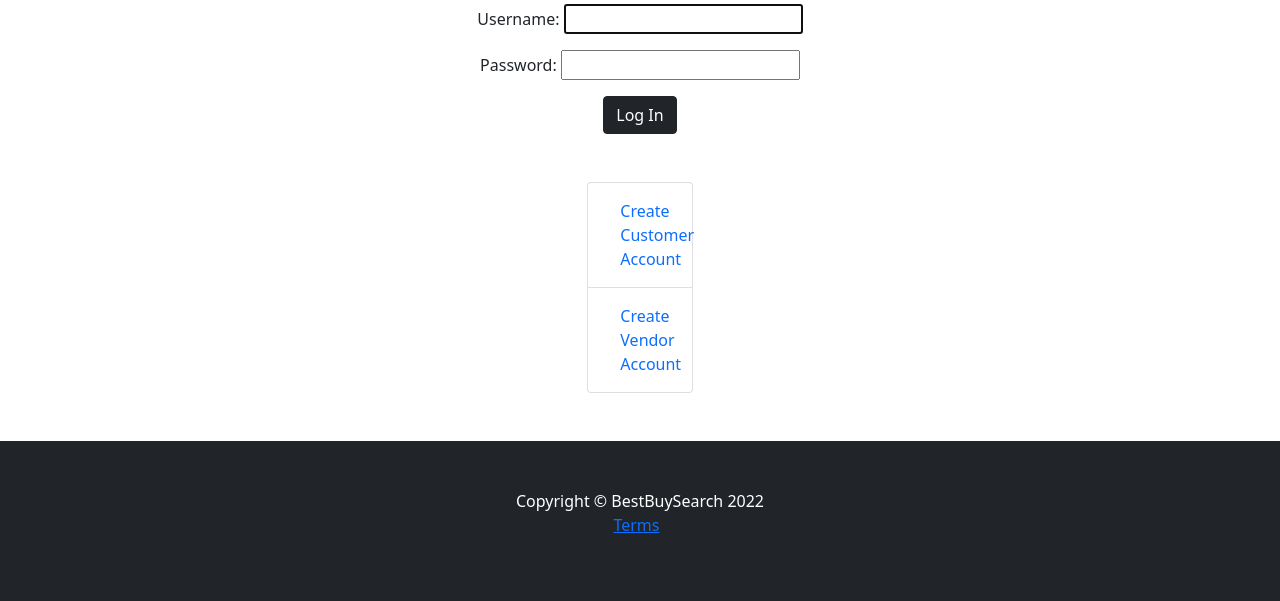
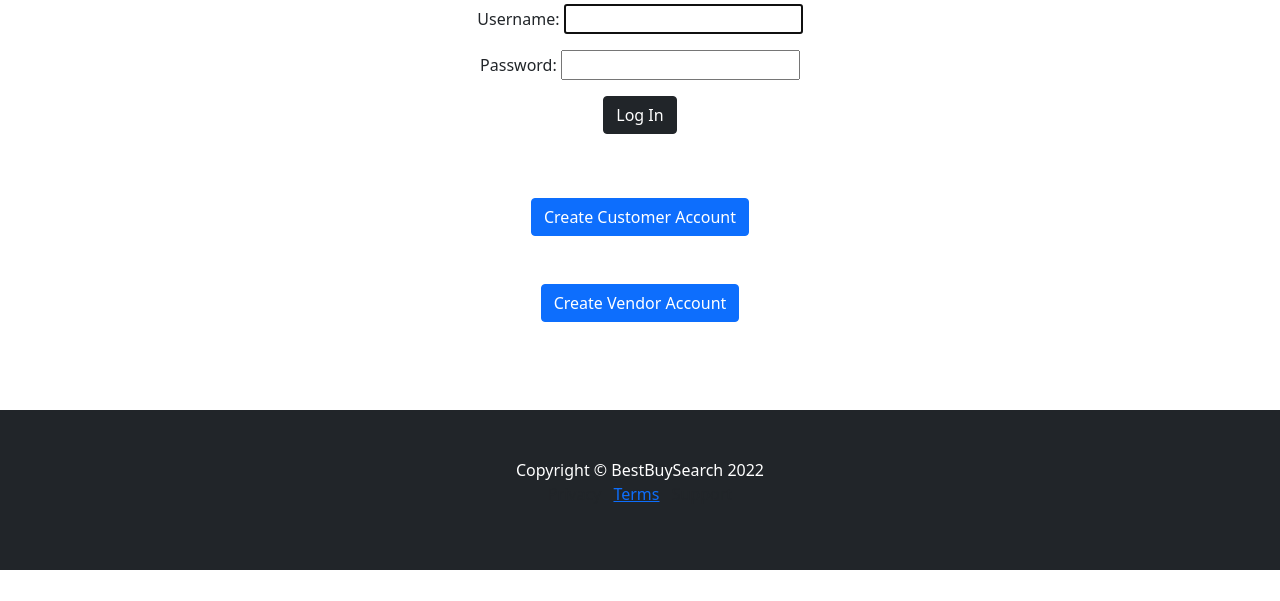
Before and after one commit to SethCram/Best-Buy-Search-Project, a Django app: page /BestBuySearch/login/ in a window 1280 px wide. Shown: the part 230-831 px from the top of the page. After the commit the page ends 800 px from the top, so only its background shows below. Run offline with Django 4.2, Linux system fonts and the light colour scheme.

Commit message:
replaced buttons on login page

```diff
--- a/mysite/templates/registration/login.html
+++ b/mysite/templates/registration/login.html
@@ -10,16 +10,15 @@
 		{{ form.as_p }}
 		<button type="submit" class="btn btn-dark">Log In</button>
 	</form>
+</div>
 
-<div class="container-sm px-4 px-lg-5 my-5 col-6">
-	<div class="text-center text-white ">
-		<ul class="list-group">
-			<li type="button" class="list-group-item  list-group-item-action">
-				<a class="nav-link" href="{% url 'BestBuySearch:customer_signup' %}">Create Customer Account</a></li>
-			<li type="button" class="list-group-item  list-group-item-action">
-				<a class="nav-link" href="{% url 'BestBuySearch:vendor_signup' %}">Create Vendor Account</a></li>
-		</ul>
+
+<div class="container-sm my-5 pt-3">
+	<a class="btn btn-primary" href="{% url 'BestBuySearch:customer_signup' %}">Create Customer Account</a>
 </div>
+<div class="container-sm my-5">
+	<a class="btn btn-primary" href="{% url 'BestBuySearch:vendor_signup' %}">Create Vendor Account</a>
 </div>
-</div>
+
+
 {% endblock %}
```
Lines whose indentation alone changed are shown as unchanged.
